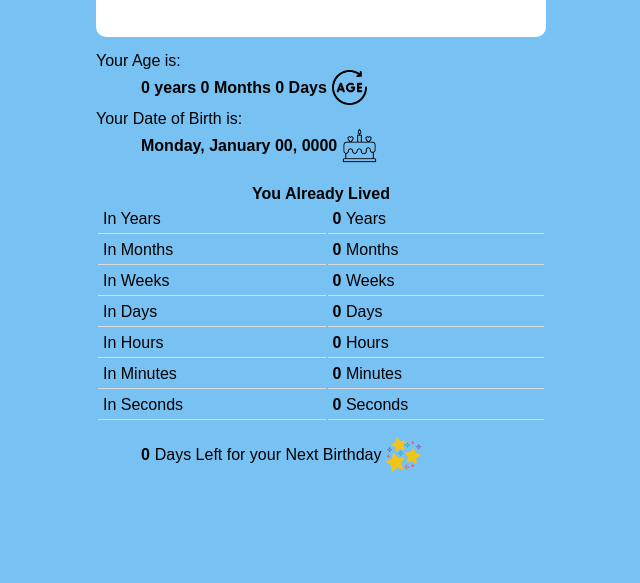
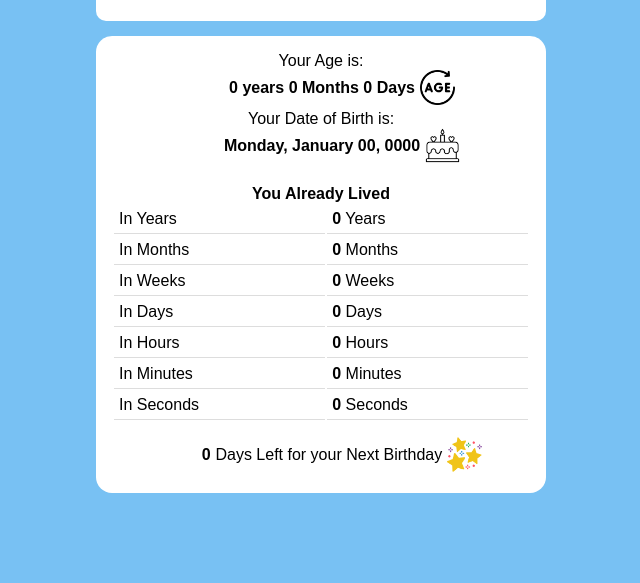
Before and after one commit to Hassan3322751/Age-Calculator, a plain HTML site: page index.html in a window 1280 px wide. Shown: the part 217-800 px from the top of the page, without its empty margins (319-959 px from the left). Drawn offline with Linux system fonts and the light colour scheme.

Commit message:
Update index.html

```diff
--- a/index.html
+++ b/index.html
@@ -77,6 +77,13 @@
       .output-box {
         margin: 0.938rem;
         width: 28.125rem;
+        display: flex;
+        flex-direction: column;
+        justify-content: center;
+        align-items: center;
+        background: white;
+        padding: 1rem;
+        border-radius: 1rem;
       }
 
       .output-box div {
```
